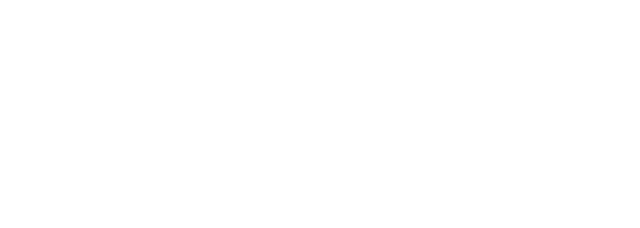
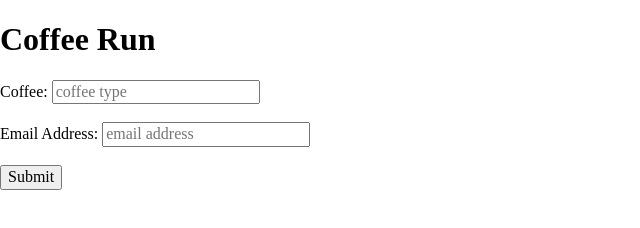
Before and after one commit to antdevelopment1/coffee_run_app, a plain HTML site: page index.html in a window 1280 px wide. Shown: the whole page, without its empty margins (0-640 px from the left). Drawn offline with nearby package versions, Linux system fonts and the light colour scheme.

Commit message:
Adds coffee and email address fields to form

```diff
--- a/index.html
+++ b/index.html
@@ -9,6 +9,26 @@
     <link rel="stylesheet" href="css/styles.css">
 </head>
 <body>
+    <h1>Coffee Run</h1>
+    <form action="">
+        <!-- label tag wraps to give user a bigger click target to focus on the input -->
+        <label>
+            Coffee:
+            <!-- Placeholder shows user example input -->
+            <input type="text" name="coffee" placeholder="coffee type">
+        </label>
+        <br>
+        <br>
+        <label>
+            Email Address:
+            <input type="email" name="emailAddress" placeholder="email address">
+        </label>
+        <br>
+        <br>
+        <input type="submit">
+
+
+    </form>
   <script src="scripts/index.js"></script>
 </body>
 </html>
```
